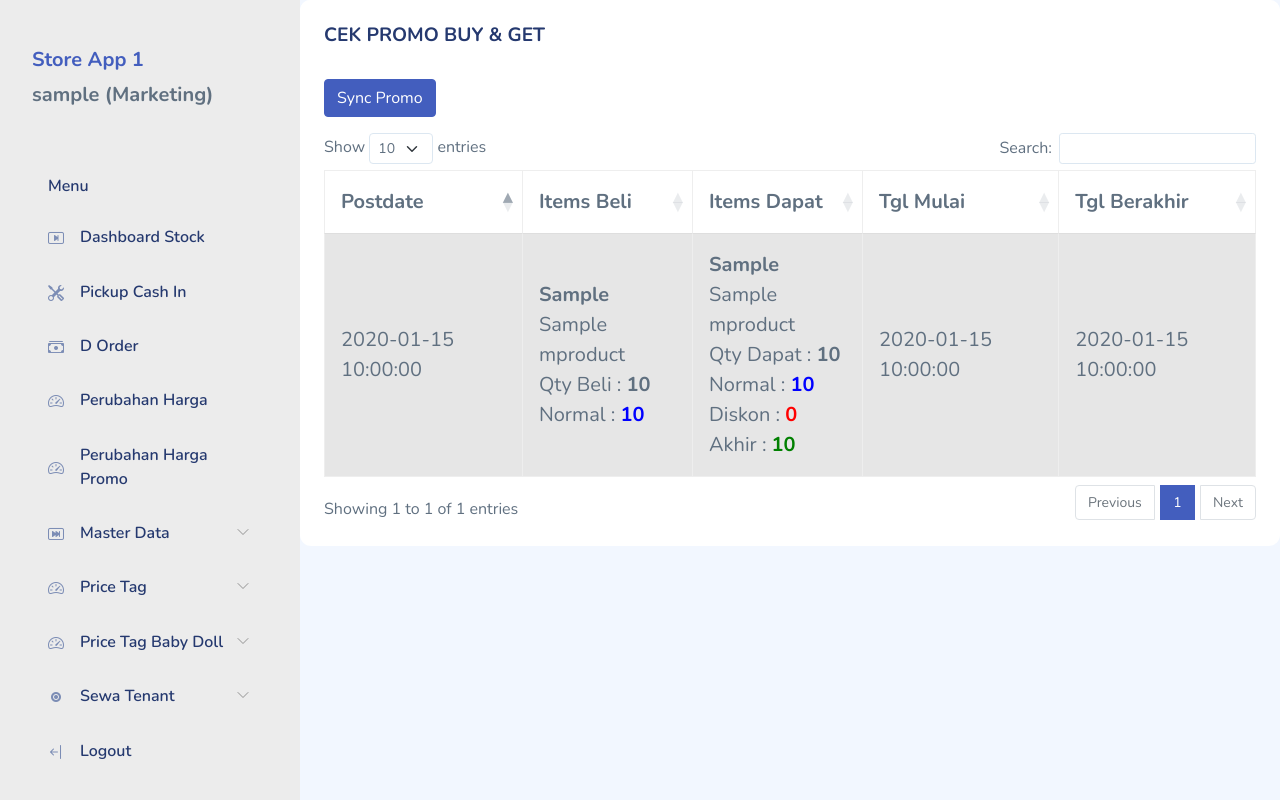
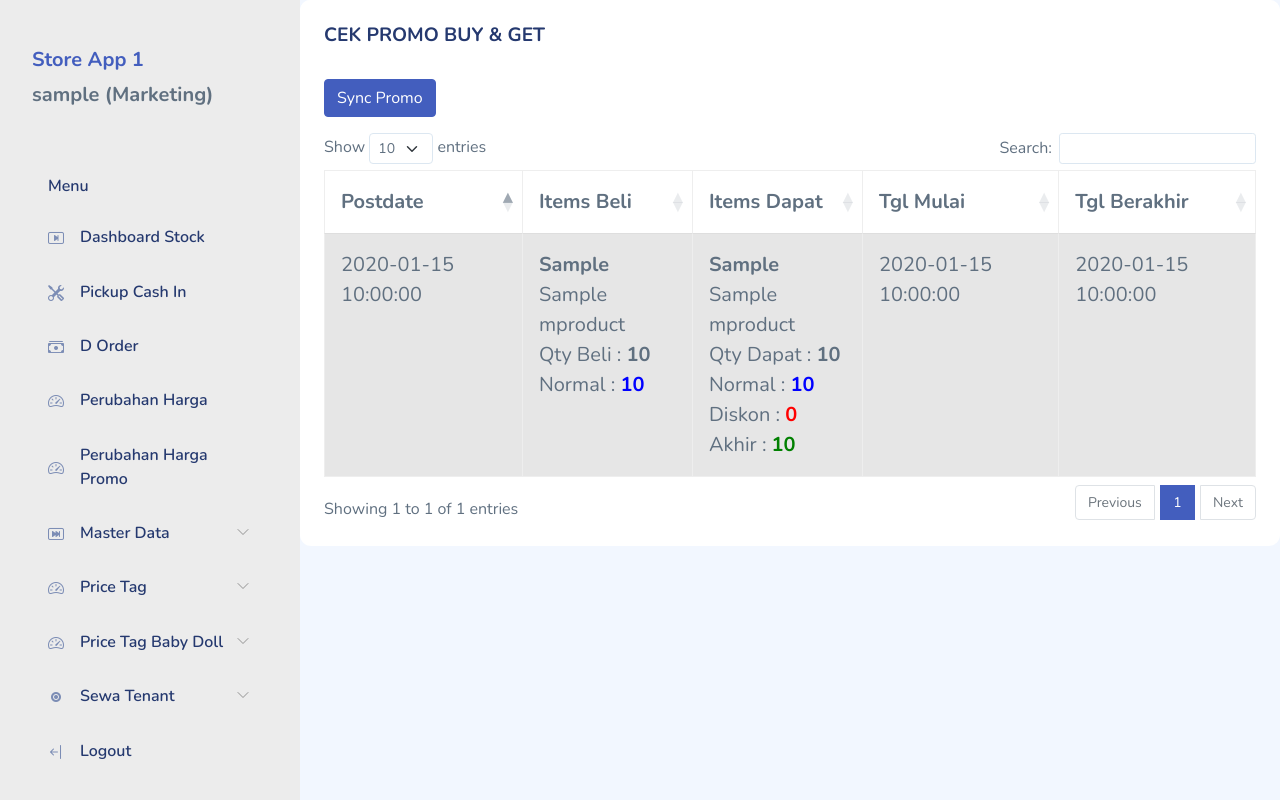
Before and after one commit to banuaril10/newpi2, a PHP site: page /pi/cek_promo_buyget.php in a window 1280 px wide. Run offline with PHP 8.4, Linux system fonts and the light colour scheme; the visitor is signed in with stand-in values (Sample User, id 1); tables that the repository leaves empty or names only in its code hold one stand-in row (values such as "Sample post"); some libraries are stand-ins or nearby versions.

Commit message:
27-03-2024

```diff
--- a/cek_promo_buyget.php
+++ b/cek_promo_buyget.php
@@ -96,12 +96,12 @@ td {
 				?>
 
 			<tr>
-				<td><?php echo $r['postdate']; ?></td>
-				<td><b><?php echo $r['skubuy']; ?></b><br><?php echo $np_buy; ?><br>Qty Beli : <b><?php echo $r['qtybuy']; ?></b><br> Normal : <font style="color:blue"><b><?php echo rupiah($price_buy); ?></b></font></td>
-				<td><b><?php echo $r['skuget']; ?></b><br><?php echo $np_get; ?><br>Qty Dapat : <b><?php echo $r['qtyget']; ?></b><br> Normal : <font style="color:blue"><b><?php echo rupiah($price_get); ?></b></font>
+				<td style="vertical-align:top;"><?php echo $r['postdate']; ?></td>
+				<td style="vertical-align:top;"><b><?php echo $r['skubuy']; ?></b><br><?php echo $np_buy; ?><br>Qty Beli : <b><?php echo $r['qtybuy']; ?></b><br> Normal : <font style="color:blue"><b><?php echo rupiah($price_buy); ?></b></font></td>
+				<td style="vertical-align:top;"><b><?php echo $r['skuget']; ?></b><br><?php echo $np_get; ?><br>Qty Dapat : <b><?php echo $r['qtyget']; ?></b><br> Normal : <font style="color:blue"><b><?php echo rupiah($price_get); ?></b></font>
 				<br> Diskon : <font style="color:red"><b><?php echo rupiah($r['discount']); ?></b></font><br> Akhir : <font style="color:green"><b><?php echo rupiah($after_disc); ?></b></font></td>
-                <td><?php echo $r['fromdate']; ?></td>
-                <td><?php echo $r['todate']; ?></td>
+                <td style="vertical-align:top;"><?php echo $r['fromdate']; ?></td>
+                <td style="vertical-align:top;"><?php echo $r['todate']; ?></td>
 
 			 </tr>
 
```
